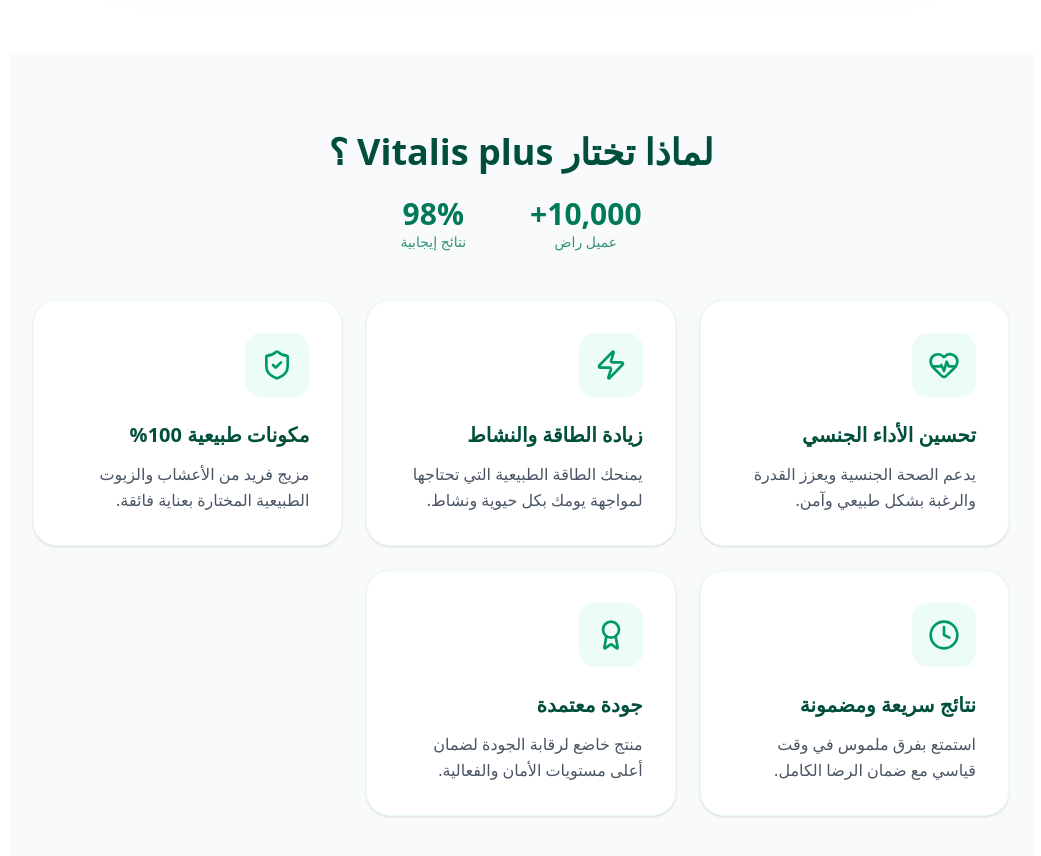
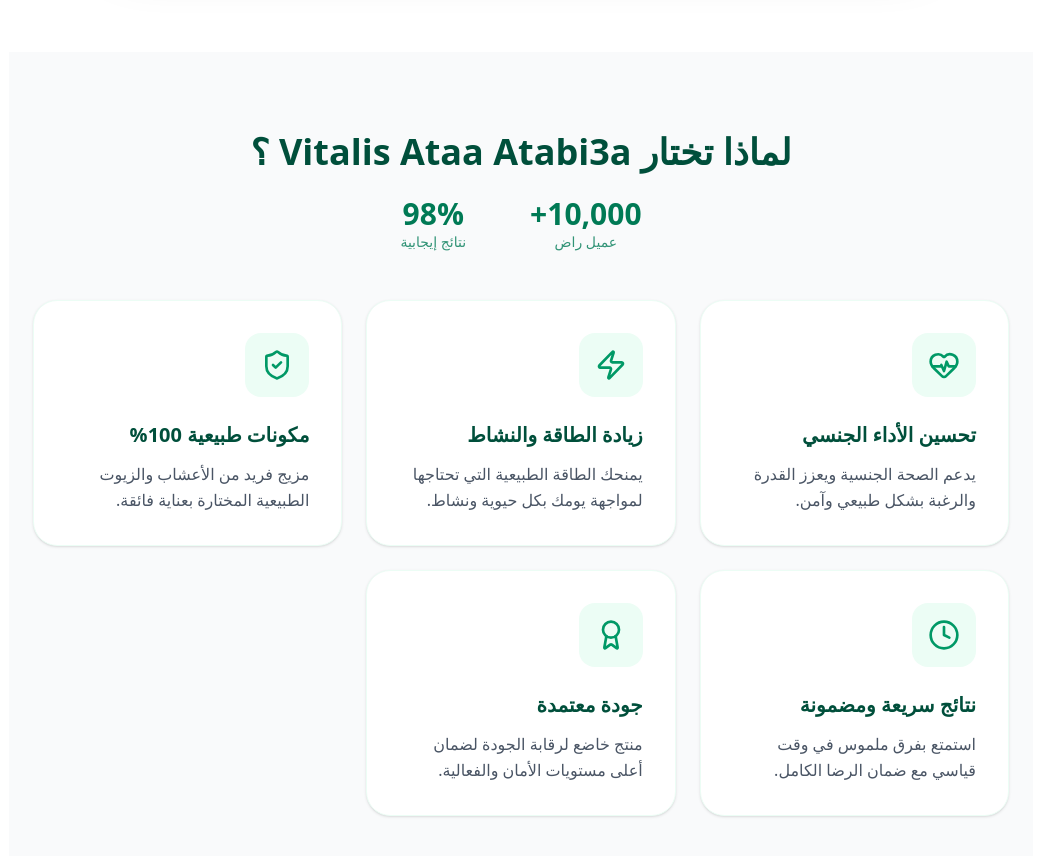
Before and after one commit to YAZDHIUZA/GIT, a Next.js app: page / in a window 1280 px wide. Shown: the part 2620-3476 px from the top of the page, without its empty margins (119-1160 px from the left). Built offline with nearby package versions, Linux system fonts and the light colour scheme.

Commit message:
Update Benefits.tsx

```diff
--- a/components/Benefits.tsx
+++ b/components/Benefits.tsx
@@ -35,7 +35,7 @@
       <div className="container mx-auto px-6">
         {/* Header Section */}
         <div className="text-center mb-12">
-          <h2 className="text-3xl md:text-4xl font-bold text-emerald-900 mb-4">لماذا تختار Vitalis plus ؟</h2>
+          <h2 className="text-3xl md:text-4xl font-bold text-emerald-900 mb-4">لماذا تختار Vitalis Ataa Atabi3a ؟</h2>
           <div className="flex justify-center gap-8 md:gap-16 text-sm md:text-base font-bold text-emerald-700 mt-6">
             <div className="flex flex-col items-center">
               <span className="text-2xl md:text-3xl font-black">10,000+</span>
```
